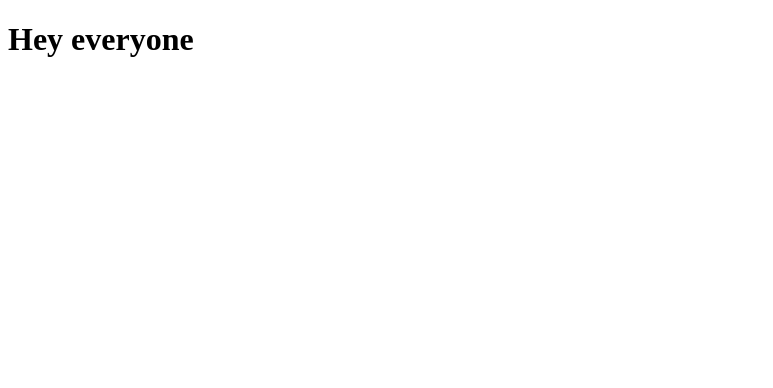
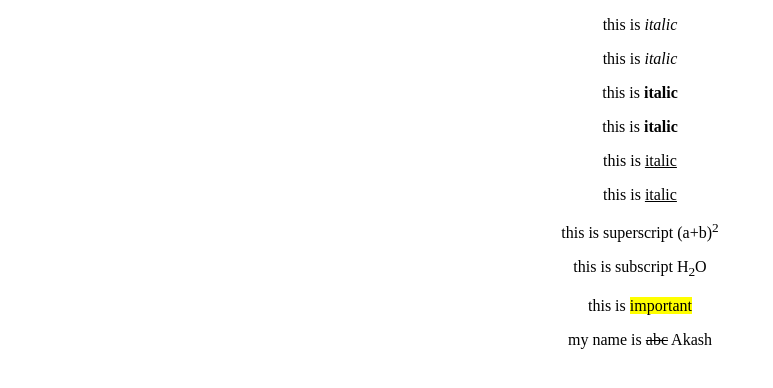
Before and after one commit to letscodewithakash/Html-css, a plain HTML site: page index.html in a window 1280 px wide. Shown: the whole page, without its empty margins (0-773 px from the left). Drawn offline with Linux system fonts and the light colour scheme.

Commit message:
Update index.html

```diff
--- a/index.html
+++ b/index.html
@@ -7,7 +7,65 @@
 </head>
 <body>
     <!-- This is heading  -->
-    <h1>Hey everyone</h1>
+    <!-- <h1>Hey everyone</h1>
+    <h2>Hey everyone</h2>
+    <h3>Hey everyone</h3>
+    <h4>Hey everyone</h4>
+    <h5>Hey everyone</h5>
+    <h6>Hey everyone</h6> -->
+
+
+<!-- Paragraph  -->
+
+<!-- <p>Lorem ipsum dolor sit amet consectetur adipisicing elit. <br>
+      quod   &nbsp;  &nb  a vitae assumenda odit dolor minus!</p>
+      <p>Lorem ipsum dolor sit amet consectetur adipisicing elit. <br>
+        quod   &nbsp;  &nb  a vitae assumenda odit dolor minus!</p> -->
+
+
+
+<!--
+        <i>	Showcases italicized text.
+            <small>	Renders text in a smaller font size.
+            <ins>	Highlights added or inserted text.
+            <sub>	Creates subscript text.
+            <strong>	Emphasizes text with importance, often in bold.
+            <b>	Displays text in a bold format.
+            <mark>	Accentuates text with a background highlight.
+            <del>	Strikes through text to signify deletion.
+            <em>	Adds emphasis to text, commonly styled as italic.
+            <sup>	Formats text as superscript.
+     -->
+
+
+
+
+     <!--
+         <ins>	Highlights added or inserted text.
+             <em>	Adds emphasis to text, commonly styled as italic.
+                 <strong>	Emphasizes text with importance, often in bold.
+      -->
+<center>
+    <p>this is <i>italic</i></p>
+    <p>this is <em>italic</em></p>
+
+    <p>this is <b>italic</b></p>
+    <p>this is <strong>italic</strong></p>
+
+    <p>this is <u>italic</u></p>
+    <p>this is <ins>italic</ins></p>
+
+    <p>this is superscript (a+b)<sup>2</sup></p>
+
+    <p>this is subscript H<sub>2</sub>O</p>
+
+
+<p>this is <mark> important</mark></p>
+
+
+<p>my name is <del> abc</del> Akash</p>
+
+</center>
 
 
 </body>
```
